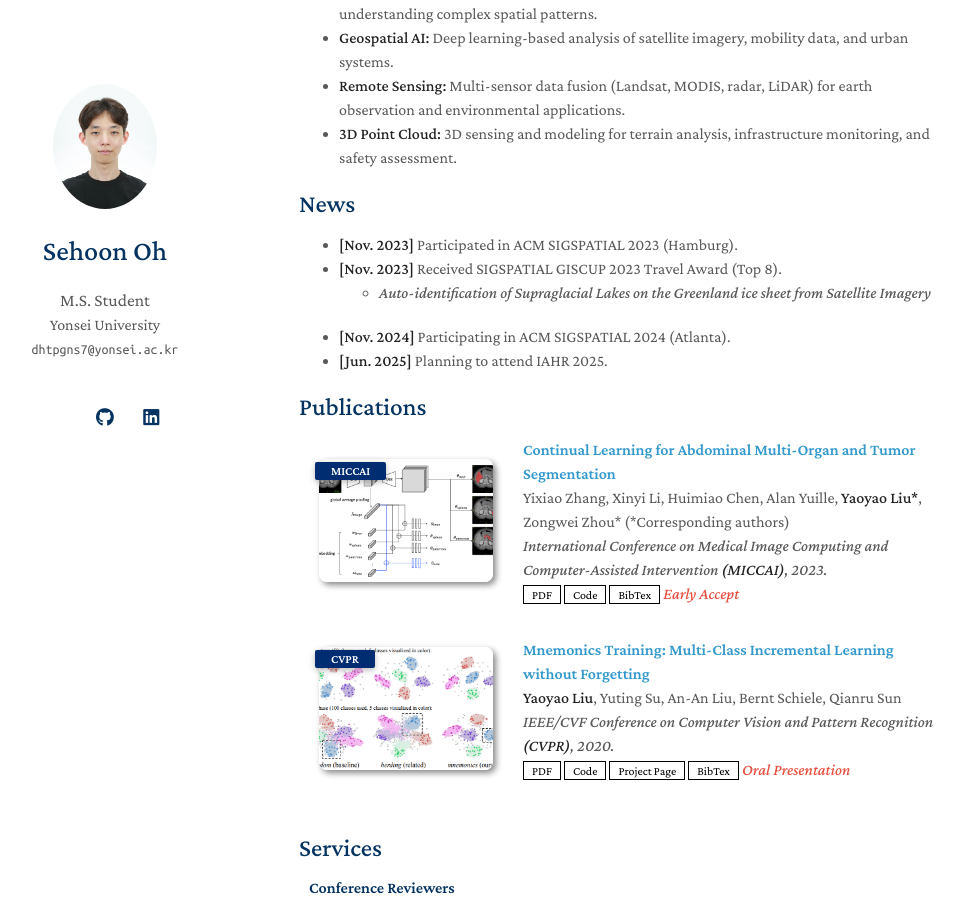
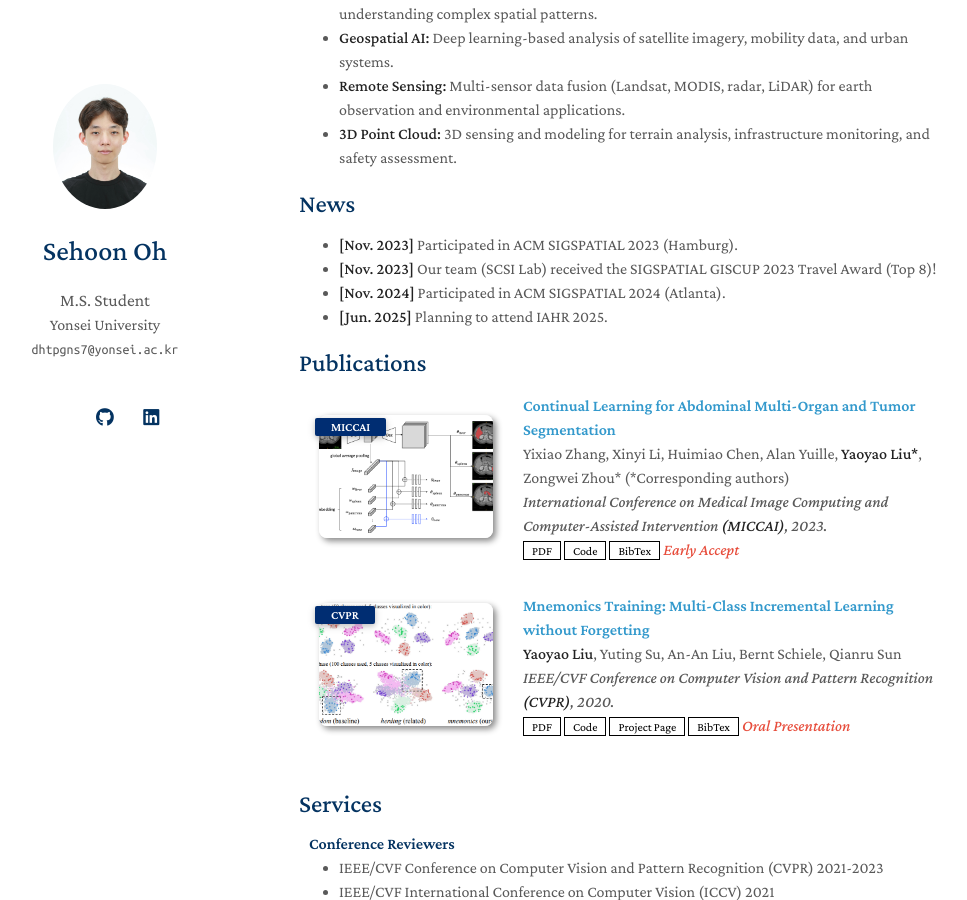
Before and after one commit to OHSEHOON99/OHSEHOON99.github.io, a Jekyll site: the page built from index.md, in a window 1280 px wide and 900 px high, scrolled down 337 px. Shown: the whole window, without its empty margins (171-1138 px from the left). Built offline with Jekyll 4.4.1, drawn with Linux system fonts in a browser that asks for light colours; a style sheet for code colours, icons or effects is not loaded; our own code applies the rules of GitHub Pages for plain Markdown files.

Commit message:
Update index.md

```diff
--- a/index.md
+++ b/index.md
@@ -20,9 +20,8 @@
 ## News
 
 - **[Nov. 2023]** Participated in ACM SIGSPATIAL 2023 (Hamburg).
-- **[Nov. 2023]** Received SIGSPATIAL GISCUP 2023 Travel Award (Top 8).
-    - *Auto-identification of Supraglacial Lakes on the Greenland ice sheet from Satellite Imagery*
-- **[Nov. 2024]** Participating in ACM SIGSPATIAL 2024 (Atlanta).
+- **[Nov. 2023]** Our team (SCSI Lab) received the SIGSPATIAL GISCUP 2023 Travel Award (Top 8)!
+- **[Nov. 2024]** Participated in ACM SIGSPATIAL 2024 (Atlanta).
 - **[Jun. 2025]** Planning to attend IAHR 2025.
 
 {% include_relative _includes/publications.md %}
```
